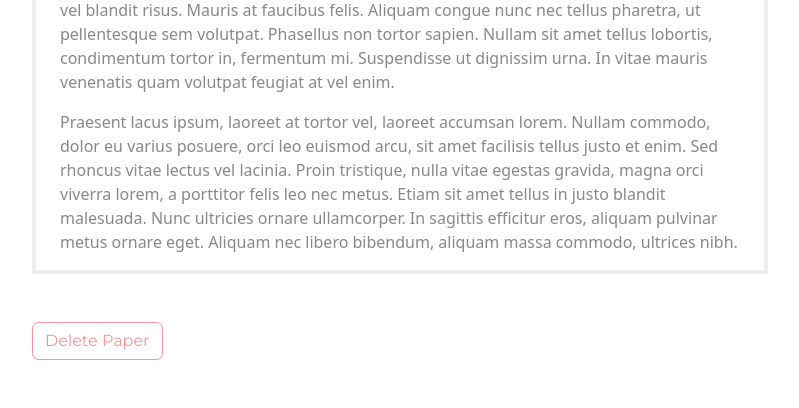
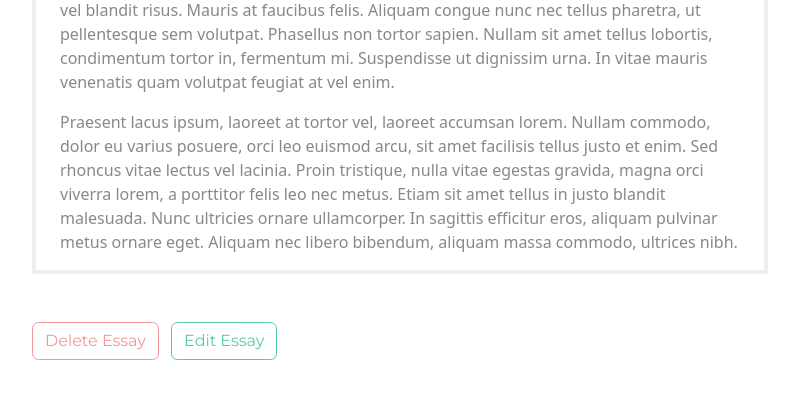
Before and after one commit to ZaidKaraymeh/Essay.io, a Django app: page /paper/22/ in a window 1280 px wide. Shown: the part 980-1388 px from the top of the page, without its empty margins (50-849 px from the left). Run offline with Django 3.2, Linux system fonts and the light colour scheme; a user stored in the database is signed in; data comes from the database, SQL or seed files in the repository; both versions use the stored data as it was after the commit; some libraries are stand-ins or nearby versions.

Commit message:
Edit Essay Feature Added

```diff
--- a/blog/models.py
+++ b/blog/models.py
@@ -1,6 +1,6 @@
 from django.db import models
 from django.contrib.auth.models import User
-
+from django.urls import reverse
 from ckeditor.fields import RichTextField
 class Essay(models.Model):
 
@@ -10,3 +10,6 @@ class Essay(models.Model):
 
     def __str__(self):
         return self.title
+
+    def get_absolute_url(self):
+        return reverse("blog-paper", kwargs={"id":str(self.id)})
--- a/blog/templates/blog/paper.html
+++ b/blog/templates/blog/paper.html
@@ -3,7 +3,7 @@
 {% block content %}
 
 
-<div data-spy="scroll" data-target="sidebar-content" data-offset="0" class="">
+<div>
 
     <h2 class="my-2 mx-4" > {{paper.title}}</h2>
 
@@ -11,9 +11,27 @@
         <p> {{paper.content|safe}} </p>
     </div>
 
-    <button type="button" class="btn btn-outline-secondary" data-toggle="modal" data-target="#deletePaperModal">
-    Delete Paper
+   <button type="button" class="btn btn-outline-secondary" data-toggle="modal" data-target="#deletePaperModal">
+    Delete Essay
     </button>
+
+    <a href="/paper/{{paper.id}}/edit" class="mx-2" >
+        <button type="button" class="btn btn-outline-success" >
+            Edit Essay
+        </button>
+    </a>
+
+
+
+
+
+    {% comment %} <form action="/paper/{{paper.id}}/edit" method="POST" >
+        {% csrf_token %}
+
+        <button type="button" class="btn btn-outline-success" >
+            Edit Paper
+        </button>
+    </form> {% endcomment %}
 
     <!-- Modal -->
     <div class="modal fade" id="deletePaperModal" tabindex="-1" aria-labelledby="exampleModalLabel" aria-hidden="true">
--- a/blog/urls.py
+++ b/blog/urls.py
@@ -1,11 +1,12 @@
 from django.urls import path
-from .views import createPaper, getPaper, home, Papers, deletePaper
+from .views import createPaper, editPaper, getPaper, home, Papers, deletePaper
 
 urlpatterns = [
     path("", home, name="blog-home" ),
     path("papers/", Papers, name="blog-papers"),
     path("create/", createPaper, name="blog-create"),
-    path("paper/<id>/delete", deletePaper, name="blog-paper-delete"),
-    path("paper/<id>/", getPaper, name="blog-paper"),
+    path("paper/<int:id>/delete", deletePaper, name="blog-paper-delete"),
+    path("paper/<int:id>/", getPaper, name="blog-paper"),
+    path("paper/<int:id>/edit", editPaper, name="blog-paper-edit"),
 
 ]
--- a/blog/views.py
+++ b/blog/views.py
@@ -1,4 +1,6 @@
-from django.shortcuts import render, redirect
+from django.shortcuts import render, redirect,  get_object_or_404
+from django.contrib.auth.decorators import login_required
+
 from django.contrib.auth.models import User
 from .models import Essay
 from django.contrib import messages
@@ -12,7 +14,7 @@ def home(request):
 
 
     return render(request, "blog/home.html", {})
-
+@login_required
 def Papers(request):
 
     author = request.user
@@ -28,14 +30,7 @@ def Papers(request):
     context = {"papers": papers  }
     return render(request, "blog/papers.html", context)
 
-def getPaper(request, id):
-
-    papersNonCleaned = Essay.objects.filter(id=id)
-    paper = [{"title": x[2], "content": x[3], "id": x[0]} for x in papersNonCleaned.values_list()]
-    context = {"paper": paper[0]}
-    return render(request, "blog/paper.html", context)
-
-
+@login_required
 def createPaper(request):
     if request.method == "POST":
         form = EssayForm(request.POST)
@@ -52,9 +47,35 @@ def createPaper(request):
 
     context = {"form": form}
     return render(request, "blog/create.html", context)
-
+@login_required
 def deletePaper(request, id):
     paper = Essay.objects.filter(id=id)
     paper.delete()
     messages.info(request, "Essay Deleted!")
     return redirect("blog-papers")
+
+@login_required
+def getPaper(request, id):
+
+    papersNonCleaned = Essay.objects.filter(id=id)
+    paper = [{"title": x[2], "content": x[3], "id": x[0]} for x in papersNonCleaned.values_list()]
+    context = {"paper": paper[0]}
+    return render(request, "blog/paper.html", context)
+
+@login_required
+def editPaper(request, id):
+    obj = Essay.objects.filter(id=id).first()
+    if request.method == "POST":
+        form = EssayForm(request.POST or None, instance=obj)
+
+        if form.is_valid():
+            form.save(commit=False)
+            form.save()
+            messages.success(request, "Essay Edited!")
+            return redirect("blog-paper", id=obj.id)
+    else:
+        form = EssayForm(instance=obj)
+
+    context = {"form": form, "id":id}
+
+    return render(request, "blog/edit.html", context)
```
Also changed, not shown: blog/templates/blog/edit.html (added, +18 -0 lines), db.sqlite3.
